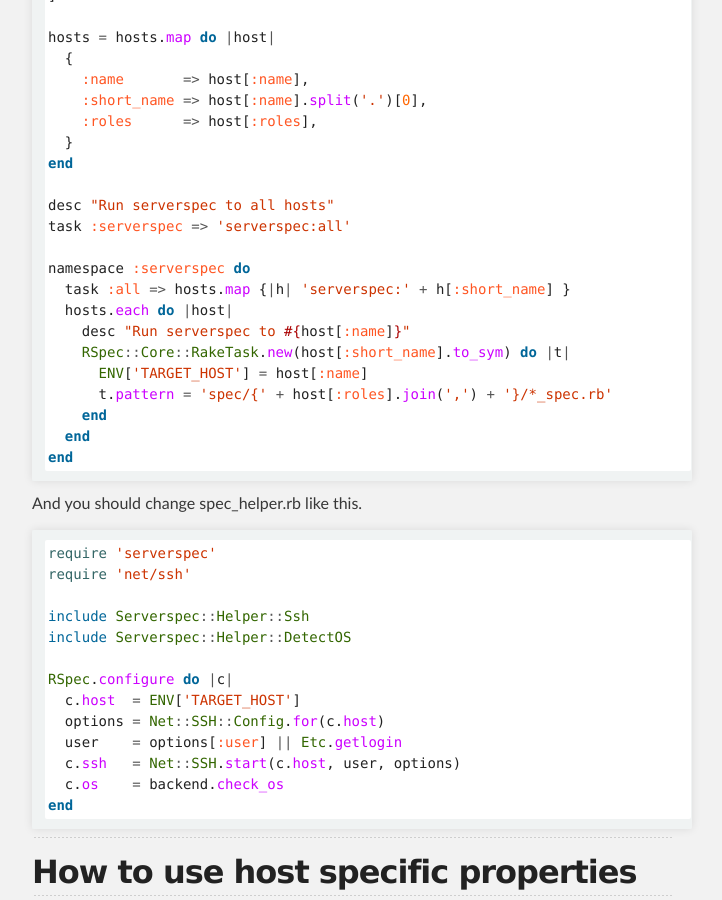
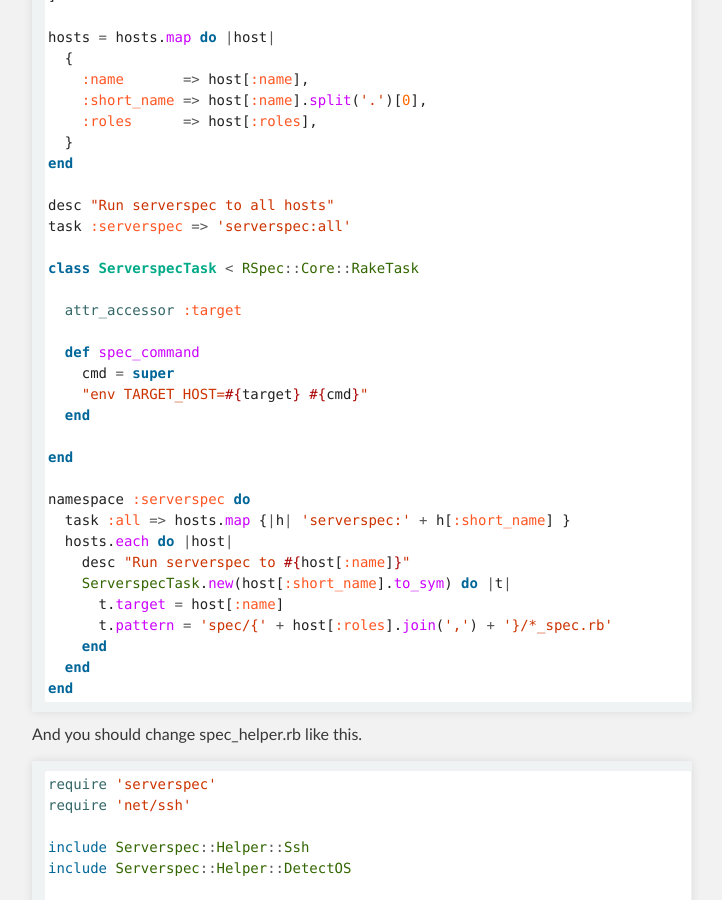
Before and after one commit to serverspec/serverspec.github.io, a Jekyll site: the page built from advanced_tips.md, in a window 1280 px wide and 900 px high, scrolled down 1616 px. Shown: the whole window, without its empty margins (288-1010 px from the left). Built offline with Jekyll 4.4.1, drawn with Linux system fonts in a browser that asks for light colours; Markdown is read by kramdown in place of the engine named in the settings.

Commit message:
Don't change rake environment as tasks can be multithreaded
Instead, invoke rspec with the target host added to its environment.

```diff
--- a/advanced_tips.md
+++ b/advanced_tips.md
@@ -77,12 +77,23 @@ end
 desc "Run serverspec to all hosts"
 task :serverspec => 'serverspec:all'
 
+class ServerspecTask < RSpec::Core::RakeTask
+
+  attr_accessor :target
+
+  def spec_command
+    cmd = super
+    "env TARGET_HOST=#{target} #{cmd}"
+  end
+
+end
+
 namespace :serverspec do
   task :all => hosts.map {|h| 'serverspec:' + h[:short_name] }
   hosts.each do |host|
     desc "Run serverspec to #{host[:name]}"
-    RSpec::Core::RakeTask.new(host[:short_name].to_sym) do |t|
-      ENV['TARGET_HOST'] = host[:name]
+    ServerspecTask.new(host[:short_name].to_sym) do |t|
+      t.target = host[:name]
       t.pattern = 'spec/{' + host[:roles].join(',') + '}/*_spec.rb'
     end
   end
```
